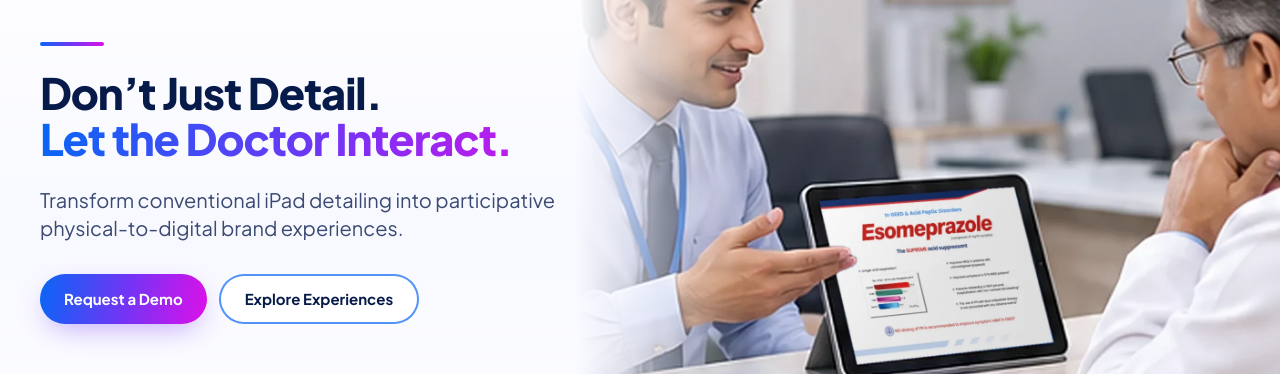
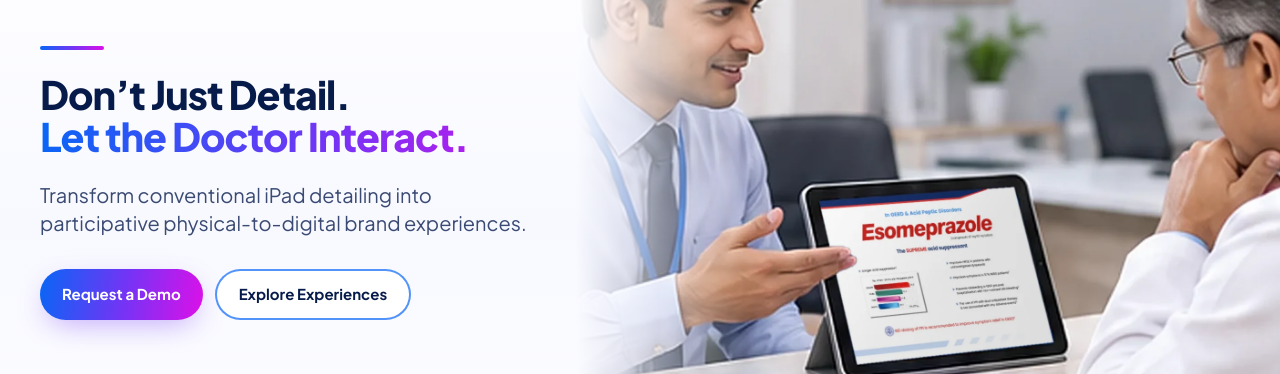
Before and after one commit to Rohan9833/Activa-microsite, a React (Vite) app in the folder frontend/: page / in a window 1280 px wide. Shown: the part 204-578 px from the top of the page. Built offline with nearby package versions, Linux system fonts and the light colour scheme; no server answers.

Commit message:
Contain desktop hero text and space CTAs

```diff
--- a/frontend/src/index.css
+++ b/frontend/src/index.css
@@ -860,3 +860,27 @@
     width: auto;
   }
 }
+
+/* Desktop hero typography containment and CTA spacing */
+@media (min-width: 1024px) {
+  #top > .container-site > div:last-child h1 {
+    font-size: clamp(2.45rem, 2.8vw, 3.25rem);
+    overflow-wrap: anywhere;
+    word-break: normal;
+  }
+  #top > .container-site > div:last-child h1 .text-gradient {
+    white-space: normal !important;
+  }
+  #top > .container-site > div:last-child p {
+    max-width: 31rem;
+    overflow-wrap: anywhere;
+  }
+  #top > .container-site > div:last-child > div {
+    gap: 12px;
+  }
+  #top > .container-site > div:last-child > div a {
+    flex: 0 0 auto;
+    padding-left: 22px;
+    padding-right: 22px;
+  }
+}
```
